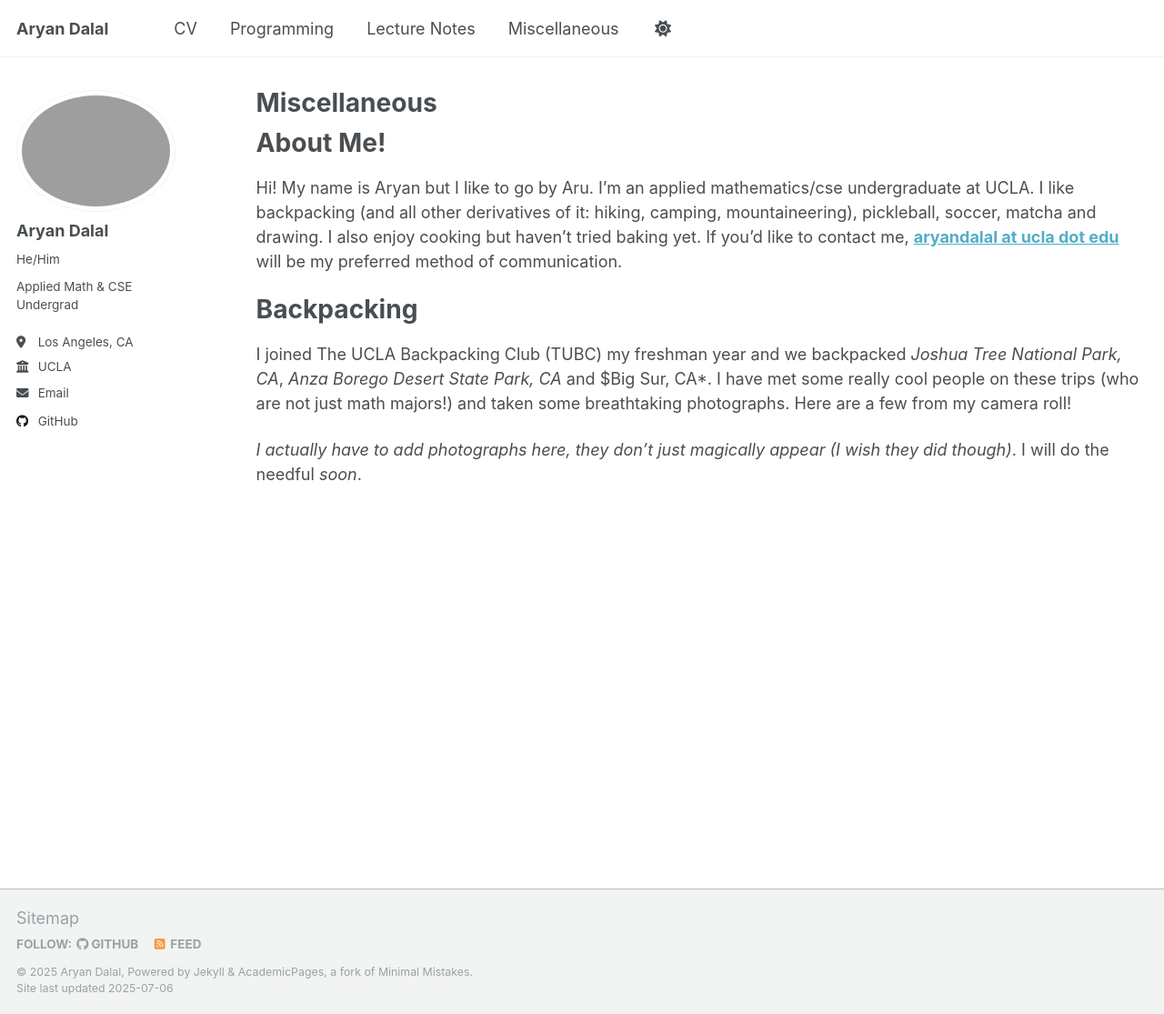
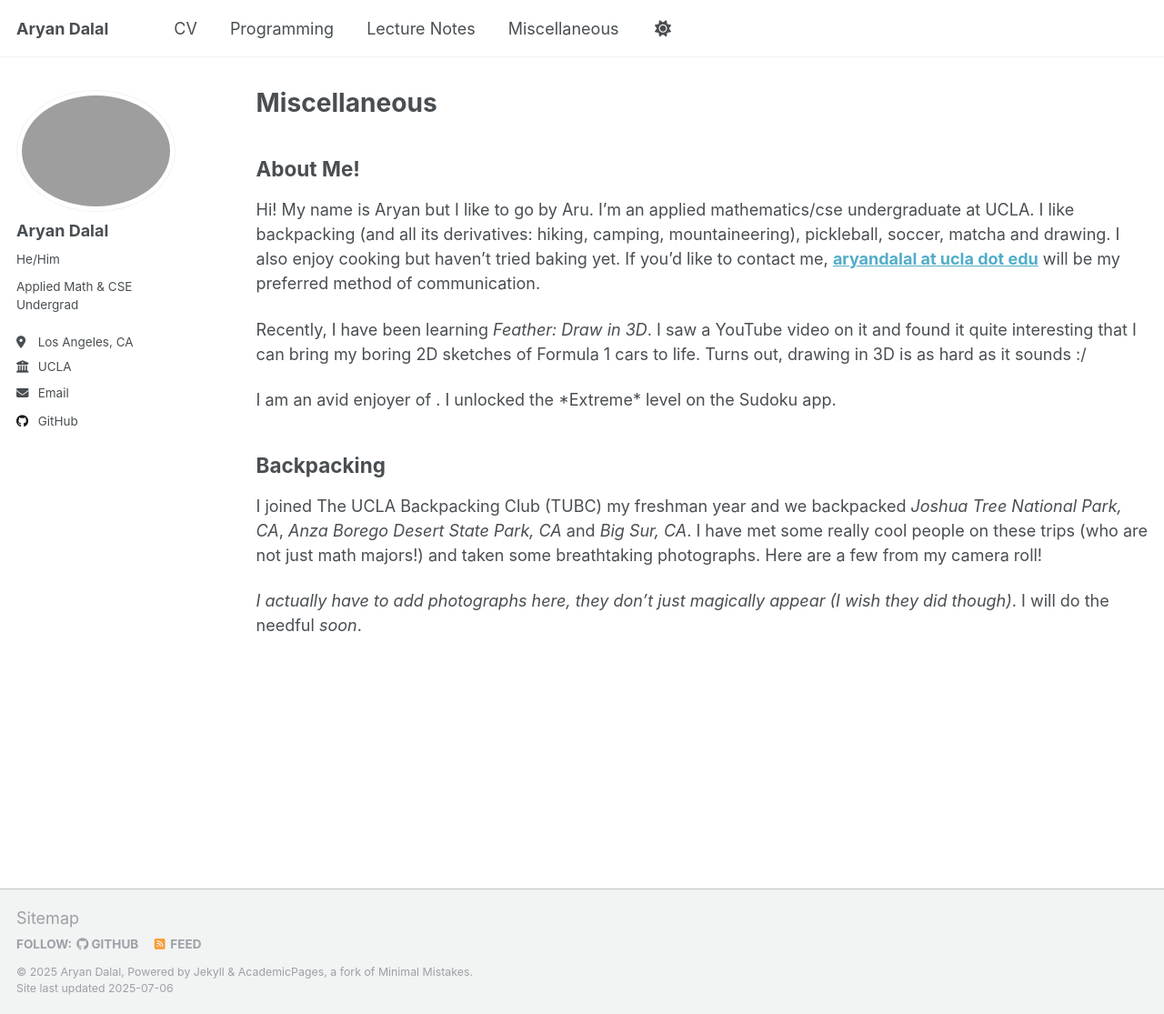
Before and after one commit to DalalAryan/DalalAryan.github.io, a Jekyll site: the page built from _pages/miscellaneous.md, in a window 1280 px wide and 1115 px high. Shown: the whole window at 91% size. Built offline with Jekyll 4.4.1, drawn with Linux system fonts in a browser that asks for light colours; a script that is not in the unit is left out.

Commit message:
Update miscellaneous.md

```diff
--- a/_pages/miscellaneous.md
+++ b/_pages/miscellaneous.md
@@ -8,11 +8,15 @@ redirect_from:
 ---
 
 About Me!
-======
-Hi! My name is Aryan but I like to go by Aru. I'm an applied mathematics/cse undergraduate at UCLA. I like backpacking (and all other derivatives of it: hiking, camping, mountaineering), pickleball, soccer, matcha and drawing. I also enjoy cooking but haven't tried baking yet. If you'd like to contact me, **[aryandalal at ucla dot edu](aryandalal@ucla.edu)** will be my preferred method of communication.
+------
+Hi! My name is Aryan but I like to go by Aru. I'm an applied mathematics/cse undergraduate at UCLA. I like backpacking (and all its derivatives: hiking, camping, mountaineering), pickleball, soccer, matcha and drawing. I also enjoy cooking but haven't tried baking yet. If you'd like to contact me, **[aryandalal at ucla dot edu](aryandalal@ucla.edu)** will be my preferred method of communication.
+
+Recently, I have been learning *Feather: Draw in 3D*. I saw a YouTube video on it and found it quite interesting that I can bring my boring 2D sketches of Formula 1 cars to life. Turns out, drawing in 3D is as hard as it sounds :/
+
+I am an avid enjoyer of <www.sudoku.com>. I unlocked the *Extreme* level on the Sudoku app.
 
 Backpacking
-======
-I joined The UCLA Backpacking Club (TUBC) my freshman year and we backpacked *Joshua Tree National Park, CA*, *Anza Borego Desert State Park, CA* and $Big Sur, CA*. I have met some really cool people on these trips (who are not just math majors!) and taken some breathtaking photographs. Here are a few from my camera roll!
+------
+I joined The UCLA Backpacking Club (TUBC) my freshman year and we backpacked *Joshua Tree National Park, CA*, *Anza Borego Desert State Park, CA* and *Big Sur, CA*. I have met some really cool people on these trips (who are not just math majors!) and taken some breathtaking photographs. Here are a few from my camera roll!
 
 *I actually have to add photographs here, they don't just magically appear (I wish they did though)*. I will do the needful *soon*.
```
